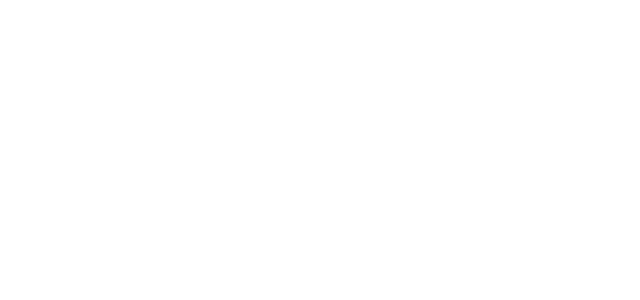
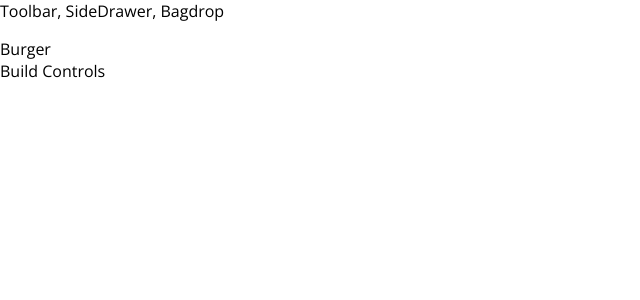
Before and after one commit to tswetkov/burger-builder, a React app: page / in a window 1280 px wide. Shown: the top 300 px of the page, without its empty margins (0-640 px from the left). Built offline with nearby package versions, Linux system fonts and the light colour scheme.

Commit message:
Added direktory containers

```diff
--- a/public/index.html
+++ b/public/index.html
@@ -9,6 +9,8 @@
   <link rel="manifest" href="%PUBLIC_URL%/manifest.json">
   <link rel="shortcut icon" href="%PUBLIC_URL%/favicon.ico">
 
+  <link href="https://fonts.googleapis.com/css?family=Open+Sans:400,700" rel="stylesheet">
+
   <title>Burger Builder</title>
 </head>
 
--- a/src/App.css
+++ /dev/null
@@ -1,3 +0,0 @@
-.App {
-  text-align: center;
-}
--- a/src/App.js
+++ b/src/App.js
@@ -1,10 +1,13 @@
 import React from "react";
+import Layout from "./components/Layout/Layout";
+import BurgerBuilder from "./containers/BurgerBuilder";
 
 function App() {
   return (
     <div>
-      {/*  */}
-      {/*  */}
+      <Layout>
+        <BurgerBuilder />
+      </Layout>
     </div>
   );
 }
--- /dev/null
+++ b/src/components/Layout/Layout.css
@@ -0,0 +1,3 @@
+.Content {
+  margin-top: 16px;
+}
--- /dev/null
+++ b/src/components/Layout/Layout.jsx
@@ -0,0 +1,14 @@
+import React from "react";
+
+import classes from "./Layout.css";
+
+import Aux from "../../hoc/_Aux";
+
+const Layout = ({ children }) => (
+  <Aux>
+    <div>Toolbar, SideDrawer, Bagdrop</div>
+    <main className={classes.Content}>{children}</main>
+  </Aux>
+);
+
+export default Layout;
--- /dev/null
+++ b/src/containers/BurgerBuilder.jsx
@@ -0,0 +1,15 @@
+import React, { Component } from "react";
+import Aux from "../hoc/_Aux";
+
+export class BurgerBuilder extends Component {
+  render() {
+    return (
+      <Aux>
+        <div>Burger</div>
+        <div>Build Controls</div>
+      </Aux>
+    );
+  }
+}
+
+export default BurgerBuilder;
--- /dev/null
+++ b/src/hoc/_Aux.js
@@ -0,0 +1,5 @@
+import React from "react";
+
+const Aux = ({ children }) => children;
+
+export default Aux;
--- a/src/index.css
+++ b/src/index.css
@@ -1,5 +1,5 @@
 body {
   margin: 0;
   padding: 0;
-  font-family: sans-serif;
+  font-family: "Open Sans", sans-serif;
 }
```
